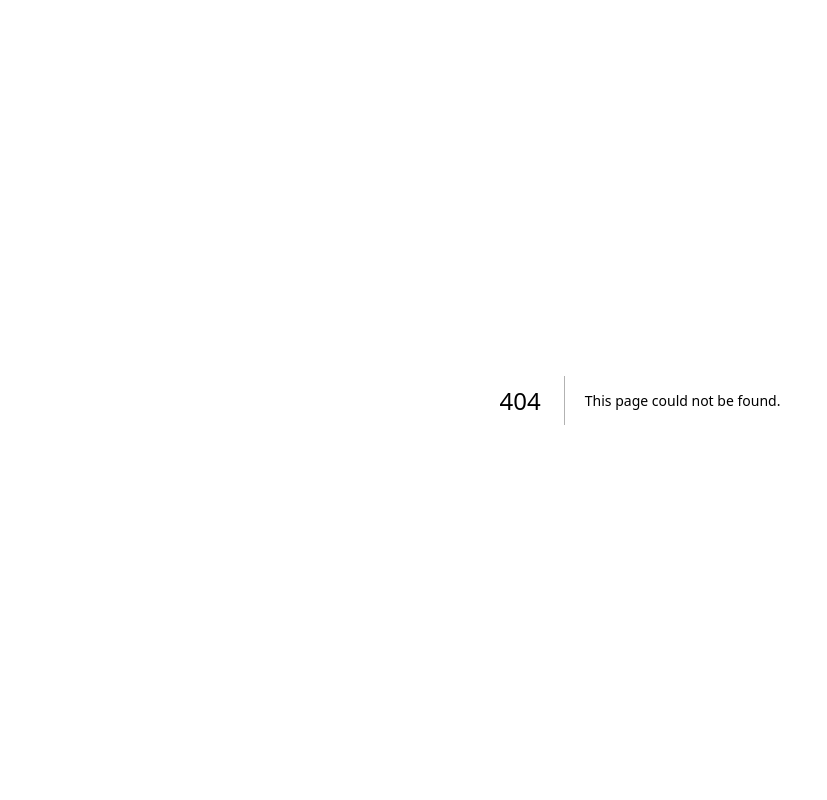
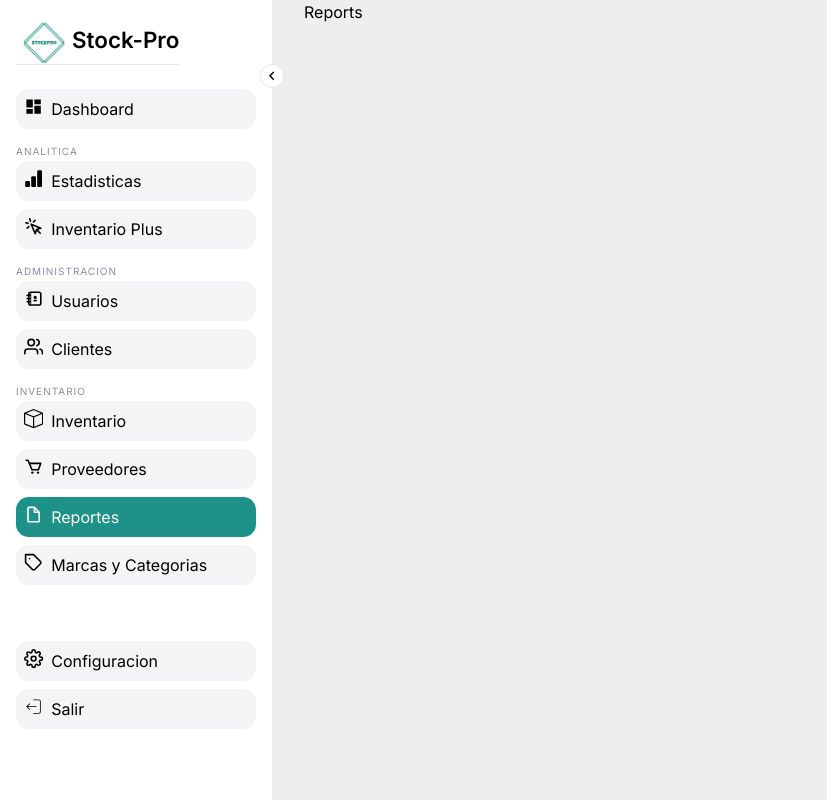
Before and after one commit to DevSculptors/frontend-stockpro, a Next.js app: page /dashboard/reports in a window 1280 px wide. Before the commit this address had no page. Shown: the whole page, without its empty margins (0-827 px from the left). Built offline with nearby package versions, Linux system fonts and the light colour scheme.

Commit message:
Create other dashboard

```diff
--- /dev/null
+++ b/src/app/dashboard/providers/page.tsx
@@ -0,0 +1,8 @@
+
+function Providers() {
+  return (
+    <div>Providers</div>
+  )
+}
+
+export default Providers
--- /dev/null
+++ b/src/app/dashboard/reports/page.tsx
@@ -0,0 +1,8 @@
+
+function Reports() {
+  return (
+    <div>Reports</div>
+  )
+}
+
+export default Reports
```
